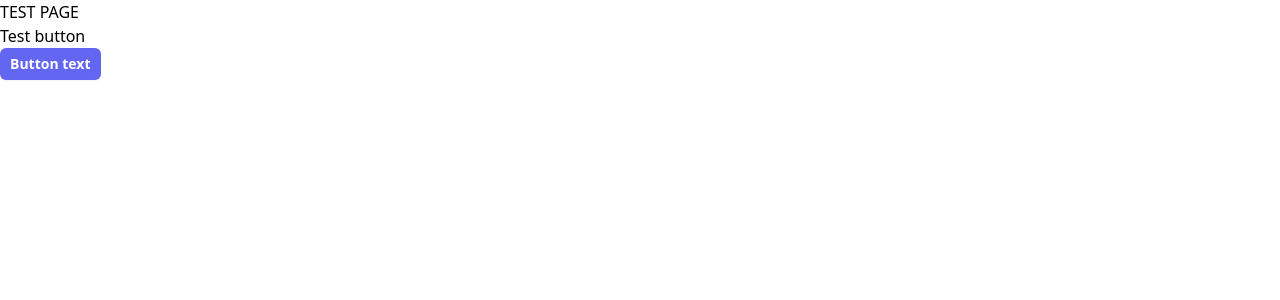
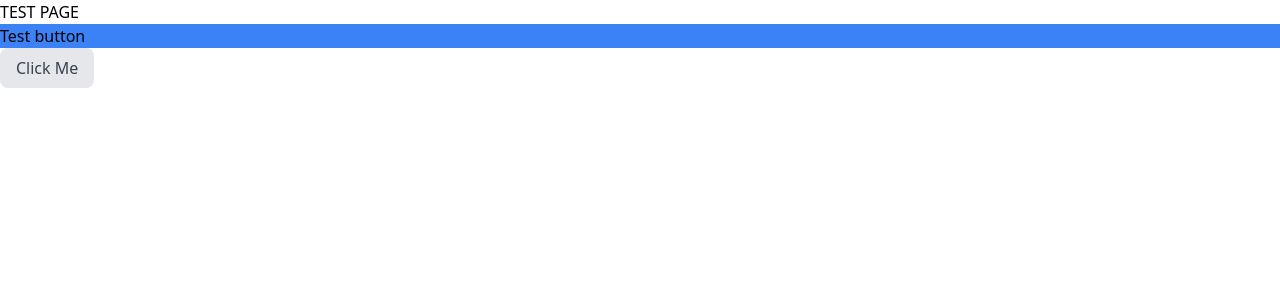
Before and after one commit to michaelsynan/nuxt-base-layer, a Nuxt app: page /test in a window 1280 px wide. Shown: the top 300 px of the page. Built offline with nearby package versions, Linux system fonts and the light colour scheme.

Commit message:
Updated button component

```diff
--- a/components/btn.vue
+++ b/components/btn.vue
@@ -1,9 +1,34 @@
-<script lang="ts" setup></script>
-
 <template>
-  <div>
-    <button type="button" class="rounded-md bg-indigo-500 py-1.5 px-2.5 text-sm font-semibold text-white shadow-sm hover:bg-indigo-400 focus-visible:outline focus-visible:outline-2 focus-visible:outline-offset-2 focus-visible:outline-indigo-500">Button text</button>
-  </div>
+  <button :class="buttonClass">
+    <slot></slot>
+    <p>Click Me</p>
+  </button>
 </template>
 
-<style scoped></style>
+<script setup>
+import { defineProps } from 'vue';
+
+const props = defineProps({
+  type: {
+    type: String,
+    default: ''
+  }
+});
+
+const buttonClass = `rounded-lg px-4 py-2 ${getButtonStyle(props.type)}`;
+
+function getButtonStyle(type) {
+  switch (type) {
+    case 'flat':
+      return 'bg-gray-100 text-gray-700';
+    case 'raised':
+      return 'bg-blue-500 text-white shadow-md';
+    case 'ghost':
+      return 'bg-transparent text-gray-700';
+    case 'hard-shadow':
+      return 'bg-purple-500 text-white shadow-xl';
+    default:
+      return 'bg-gray-200 text-gray-700';
+  }
+}
+</script>
--- a/pages/test.vue
+++ b/pages/test.vue
@@ -1,7 +1,7 @@
 <template>
     <div>
     <h1>TEST PAGE</h1>
-    <div class="button-primary">Test button</div>
-    <btn />
+    <div class="bg-primary">Test button</div>
+    <btn></btn>
     </div>
 </template>
```
